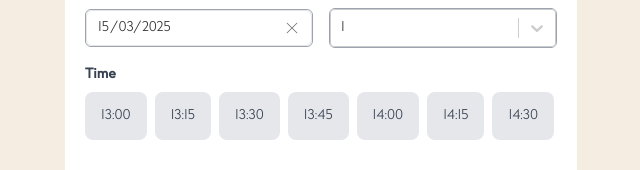
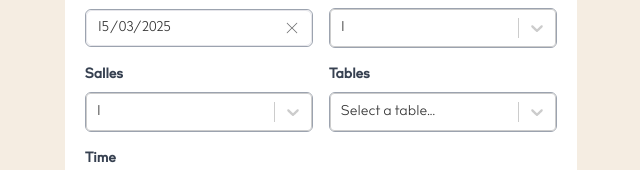
Before and after one commit to Youssef97dev/casalalla-v12, a Next.js app: page /booking in a window 1280 px wide. Shown: the part 476-646 px from the top of the page, without its empty margins (319-959 px from the left). Built offline with nearby package versions, Linux system fonts and the light colour scheme.

Commit message:
change logo and booking

```diff
--- a/src/app/booking/components/Book.jsx
+++ b/src/app/booking/components/Book.jsx
@@ -53,6 +53,57 @@ const options = [
   { value: "12", label: "12" },
 ];
 
+const salles = [
+  { value: "1", label: "1" },
+  { value: "2", label: "2" },
+  { value: "3", label: "3" },
+  { value: "4", label: "4" },
+  { value: "5", label: "5" },
+];
+
+const tablesCounts = [
+  {
+    salleValue: "1",
+    tables: [
+      { value: "001", label: "001" },
+      { value: "125", label: "125" },
+      { value: "130", label: "130" },
+    ],
+  },
+  {
+    salleValue: "2",
+    tables: [
+      { value: "002", label: "002" },
+      { value: "126", label: "126" },
+      { value: "131", label: "131" },
+    ],
+  },
+  {
+    salleValue: "3",
+    tables: [
+      { value: "003", label: "003" },
+      { value: "127", label: "127" },
+      { value: "132", label: "132" },
+    ],
+  },
+  {
+    salleValue: "4",
+    tables: [
+      { value: "004", label: "004" },
+      { value: "128", label: "128" },
+      { value: "133", label: "133" },
+    ],
+  },
+  {
+    salleValue: "5",
+    tables: [
+      { value: "005", label: "005" },
+      { value: "129", label: "129" },
+      { value: "134", label: "134" },
+    ],
+  },
+];
+
 const time = [
   "13:00",
   "13:15",
@@ -69,6 +120,8 @@ const Book = () => {
   const [activeTab, setActiveTab] = useState(1);
   const [startDate, setStartDate] = useState(new Date());
   const [numberGuests, setNumberGuests] = useState(0);
+  const [sallesNumber, setSallesNumber] = useState(1);
+  const [tablesNumber, setTablesNumber] = useState(tablesCounts[0].tables[0]);
   const [timeBook, setTimeBook] = useState("");
   const [isClient, setIsClient] = useState(false);
   const [loading, setLoading] = useState(false);
@@ -159,7 +212,7 @@ const Book = () => {
             </div>
           </Swiper>
         </div>
-        <div className="w-full h-full relative block lg:hidden">
+        <div className="w-full h-[50vh] relative block lg:hidden">
           <Swiper
             modules={[Navigation, Autoplay]}
             autoplay={{
@@ -230,6 +283,31 @@ const Book = () => {
                       options={options}
                       isSearchable={false}
                       onChange={(e) => setNumberGuests(e.value)}
+                      className="w-full border border-gray-400 rounded-md outline-none text-[14px] text-[#374151] "
+                    />
+                  </div>
+                </div>
+                <div className="w-full flex flex-col lg:flex-row justify-between items-center gap-4">
+                  <div className="w-full flex flex-col justify-center items-start gap-2">
+                    <strong className="text-[14px] leading-[20px] text-[#374151]">
+                      Salles
+                    </strong>
+                    <Select
+                      defaultValue={salles[0]}
+                      options={salles}
+                      isSearchable={false}
+                      onChange={(e) => setSallesNumber(e.value)}
+                      className="w-full border border-gray-400 rounded-md outline-none text-[14px] text-[#374151] "
+                    />
+                  </div>
+                  <div className="w-full flex flex-col justify-center items-start gap-2">
+                    <strong className="text-[14px] leading-[20px] text-[#374151]">
+                      Tables
+                    </strong>
+                    <Select
+                      defaultValue={{ value: "0", label: "Select a table..." }}
+                      options={tablesCounts[sallesNumber - 1].tables}
+                      isSearchable={false}
                       className="w-full border border-gray-400 rounded-md outline-none text-[14px] text-[#374151] "
                     />
                   </div>
--- a/src/app/custom-booking/components/Navbar.jsx
+++ b/src/app/custom-booking/components/Navbar.jsx
@@ -50,7 +50,7 @@ const Navbar = () => {
           {/* Mobile Navbar */}
           <div className="md:hidden flex justify-between items-center bg-background px-5 py-1">
             <Link href="/" className="text-2xl font-semibold">
-              <img src="/logo-1.png" className="w-20 h-20" alt="Logo" />
+              <img src="/logo-7.png" className="w-20 h-11" alt="Logo" />
             </Link>
             <button
               className="text-xl text-black"
--- a/src/components/Navbar.jsx
+++ b/src/components/Navbar.jsx
@@ -56,11 +56,7 @@ const Navbar = () => {
           </div>
         </div>
         <div className="w-full flex justify-center items-center">
-          <img
-            src="/logo-2.png"
-            alt="Logo Casa lalla"
-            className={`w-28 h-28 lg:w-36 lg:h-36`}
-          />
+          <img src="/logo-6.png" alt="Logo Casa lalla" className={`mt-4`} />
         </div>
         <div className="w-full flex justify-end items-center gap-3 text-white cursor-pointer">
           <div
```
Also changed, not shown: public/logo-6.png (added), public/logo-7.png (added).
